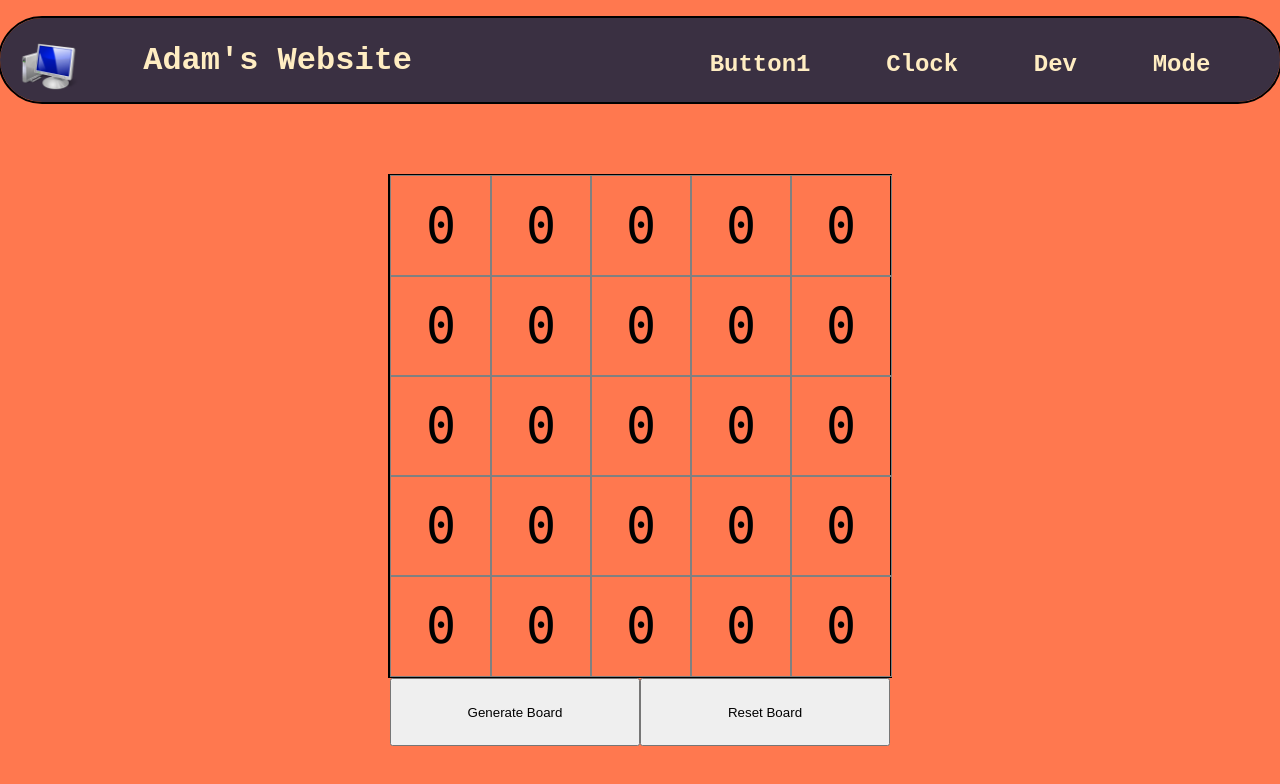
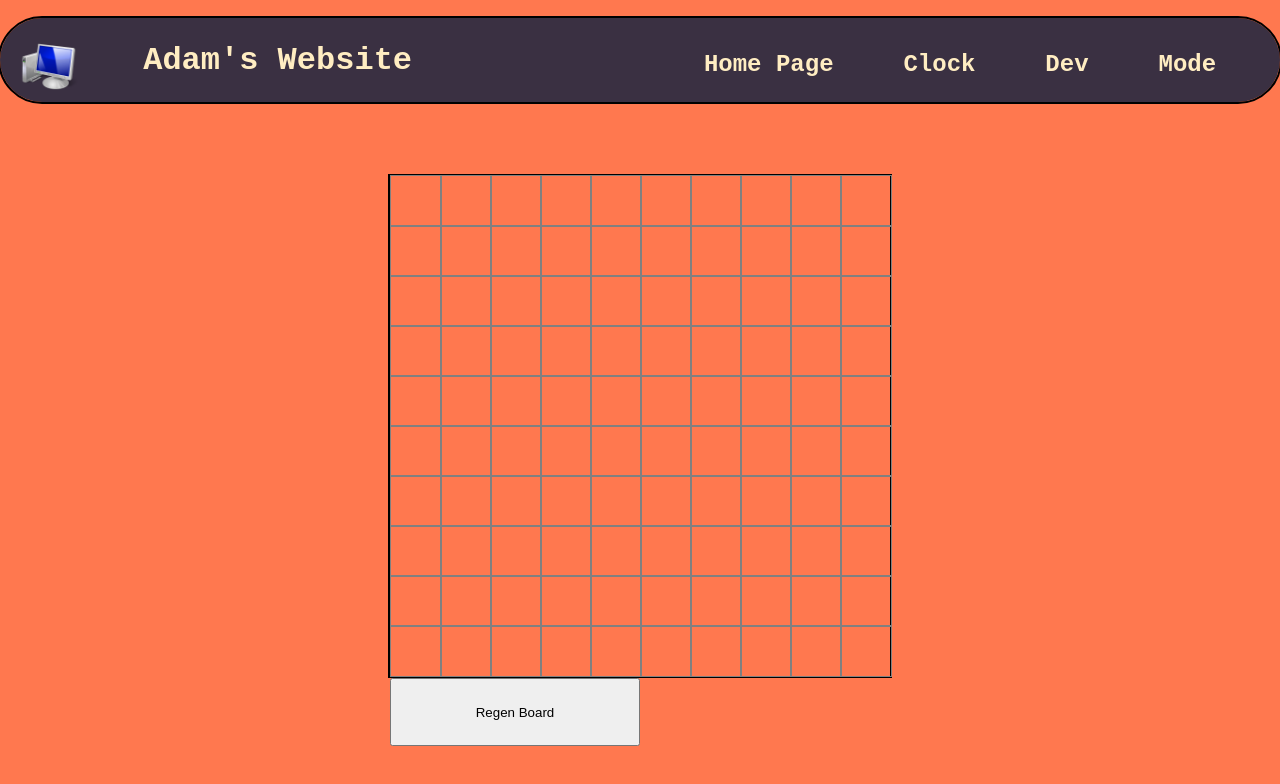
Before and after one commit to AdamCanard/react, a React app: page / in a window 1280 px wide. Shown: the top 784 px of the page. Built offline with nearby package versions, Linux system fonts and the light colour scheme.

Commit message:
Minesweeper logic

```diff
--- a/src/App.js
+++ b/src/App.js
@@ -3,6 +3,7 @@ import { useState, useCallback, useEffect } from "react";
 
 import Clock from "./Clock";
 import Taskbar from "./Taskbar";
+import Homepage from "./Homepage";
 
 import Dev from "./Dev";
 
@@ -28,7 +29,6 @@ export default App;
 
 function Screen() {
   const [gamer, setGamer] = useState(false);
-  const [color, setColor] = useState("#FFEDC2");
   const [current, setCurrent] = useState("dev");
 
   const screenStyle = {
@@ -41,6 +41,7 @@ function Screen() {
     textAlign: "center",
     alignItems: "center",
   };
+
   const midCol = {
     display: "grid",
     width: "100%",
@@ -64,12 +65,8 @@ function Screen() {
   function switchMode() {
     setGamer(!gamer);
   }
-  function changeColor() {
-    if (color === "#FFEDC2") {
-      setColor("#A6D274");
-    } else {
-      setColor("#FFEDC2");
-    }
+  function compHomepage() {
+    setCurrent("homepage");
   }
 
   function compClock() {
@@ -83,16 +80,17 @@ function Screen() {
     <div style={screenStyle}>
       <div className="midCol" style={gamer ? gamerMode : midCol}>
         <Taskbar
-          changeColor={changeColor}
+          homePage={compHomepage}
           clockOn={compClock}
           switchMode={switchMode}
           dev={compDev}
           pass={gamer}
-          color={color}
+          color={"#FFEDC2"}
         />
         <div style={flexStyleCenter}>
           {current == "clock" ? <Clock /> : <></>}
           {current == "dev" ? <Dev /> : <></>}
+          {current == "homepage" ? <Homepage /> : <></>}
         </div>
       </div>
     </div>
--- a/src/Board.js
+++ b/src/Board.js
@@ -1,136 +1,168 @@
 import { useState, useEffect, useCallback } from "react";
 import Cell from "./Cell.js";
 
-export default function Board({ row, col, bombs }) {
-  const [grid, setGrid] = useState(
-    Array(row)
+export default function Board({ maxRow, maxCol, bombs }) {
+  const boardGen = () => {
+    const newGrid = Array(maxRow)
       .fill()
-      .map(() => new Array(col).fill(0))
-  );
-  const [renderedGrid, setRenderedGrid] = useState(
-    grid.map((row, i) =>
-      row.map((col, j) => (
-        <Cell
-          key={j}
-          val={col}
-          row={i}
-          col={j}
-          checkVal={checkVal}
-          openBox={openBox}
-        />
-      ))
-    )
-  );
+      .map(() => new Array(maxCol).fill(undefined));
+    for (let i = 0; i < maxRow; i++) {
+      for (let j = 0; j < maxCol; j++) {
+        const tempObj = {
+          objRow: i,
+          objCol: j,
+          objVal: 0,
+          objState: "closed",
+        };
+
+        newGrid[i][j] = tempObj;
+      }
+    }
+    for (let i = 0; i < bombs; i++) {
+      let tempR = Math.floor(Math.random() * maxRow);
+      let tempC = Math.floor(Math.random() * maxCol);
+      if (newGrid[tempR][tempC].objVal === 0) {
+        newGrid[tempR][tempC].objVal = "B";
+      } else {
+        i--;
+      }
+    }
+    for (let i = 0; i < maxRow; i++) {
+      for (let j = 0; j < maxCol; j++) {
+        if (newGrid[i][j].objVal === "B") {
+        } else {
+          newGrid[i][j].objVal = countBombs(newGrid, i, j);
+        }
+      }
+    }
+    return newGrid;
+  };
+
+  const [grid, setGrid] = useState(boardGen);
 
   const gridStyle = {
     display: "grid",
     height: "500px",
     width: "500px",
     alignItems: "center",
-    gridTemplateColumns: "repeat(5, 100px)",
-    gridTemplateRows: "repeat(5, 100px)",
+    gridTemplateColumns: "repeat(" + maxCol + ", " + 500 / maxCol + "px)",
+    gridTemplateRows: "repeat(" + maxRow + ", " + 500 / maxRow + "px)",
     border: "2px solid black",
-  };
-
-  const boardGen = () => {
-    const newGrid = grid;
-    for (let i = 0; i < bombs; i++) {
-      let tempR = Math.floor(Math.random() * row);
-      let tempC = Math.floor(Math.random() * col);
-      if (newGrid[tempR][tempC] == 0) {
-        newGrid[tempR][tempC] = "B";
-      } else {
-        i--;
-      }
-    }
-    for (let i = 0; i < row; i++) {
-      for (let j = 0; j < col; j++) {
-        if (newGrid[i][j] == "B") {
-        } else {
-          newGrid[i][j] = countBombs(newGrid, i, j);
-        }
-      }
-    }
-    setGrid(newGrid);
-  };
-
-  const renderGrid = () => {
-    const newGrid = grid.map((row, i) =>
-      row.map((col, j) => (
-        <Cell
-          key={j}
-          val={col}
-          row={i}
-          col={j}
-          checkVal={checkVal}
-          openBox={openBox}
-        />
-      ))
-    );
-    console.log(grid);
-    setRenderedGrid(newGrid);
   };
 
   function countBombs(board, row, col) {
     let count = 0;
     if (row != 0) {
-      if (board[row - 1][col - 1] == "B") {
+      if (col != 0) {
+        if (board[row - 1][col - 1].objVal === "B") {
           count++;
         }
-      if (board[row - 1][col] == "B") {
+      }
+      if (board[row - 1][col].objVal === "B") {
         count++;
       }
-      if (board[row - 1][col + 1] == "B") {
+      if (col != maxCol - 1) {
+        if (board[row - 1][col + 1].objVal === "B") {
+          count++;
+        }
+      }
+    }
+
+    if (col != 0) {
+      if (board[row][col - 1].objVal === "B") {
+        count++;
+      }
+    }
+    if (col != maxCol - 1) {
+      if (board[row][col + 1].objVal === "B") {
         count++;
       }
     }
 
-    if (board[row][col - 1] == "B") {
+    if (row != maxRow - 1) {
+      if (col != 0) {
+        if (board[row + 1][col - 1].objVal === "B") {
           count++;
         }
-    if (board[row][col + 1] == "B") {
+      }
+      if (board[row + 1][col].objVal === "B") {
         count++;
       }
-
-    if (row != 4) {
-      if (board[row + 1][col - 1] == "B") {
+      if (col != maxCol - 1) {
+        if (board[row + 1][col + 1].objVal === "B") {
           count++;
         }
-      if (board[row + 1][col] == "B") {
-        count++;
-      }
-      if (board[row + 1][col + 1] == "B") {
-        count++;
       }
     }
 
     return count;
   }
 
-  function checkVal(i, j) {
-    return grid[i][j];
+  function openAllZero(row, col) {
+    const temp = Array(maxRow)
+      .fill()
+      .map(() => new Array(maxCol).fill(undefined));
+    Object.assign(temp, grid);
+    temp[row][col].objVal = 9;
+    temp[row][col].objState = "show";
+
+    if (col != maxCol - 1) {
+      if (temp[row][col + 1].objVal === 0) {
+        openAllZero(row, col + 1);
+      } else {
+        temp[row][col + 1].objState = "show";
+      }
     }
 
-  function openBox(i, j) {
-    console.log(grid[i][j]);
+    if (col != 0) {
+      if (temp[row][col - 1].objVal === 0) {
+        openAllZero(row, col - 1);
+      } else {
+        temp[row][col - 1].objState = "show";
+      }
     }
 
-  function Update() {
-    boardGen();
-    renderGrid();
+    if (row != maxRow - 1) {
+      if (temp[row + 1][col].objVal === 0) {
+        openAllZero(row + 1, col);
+      } else {
+        temp[row + 1][col].objState = "show";
+      }
+    }
+
+    if (row != 0) {
+      if (temp[row - 1][col].objVal === 0) {
+        openAllZero(row - 1, col);
+      } else {
+        temp[row - 1][col].objState = "show";
+      }
+    }
+    setGrid(temp);
   }
 
   const boardReset = () => {
-    const newGrid = Array(row)
-      .fill()
-      .map(() => new Array(col).fill(0));
+    const newGrid = boardGen();
     setGrid(newGrid);
-    renderGrid();
   };
 
   return (
     <>
-      <div style={gridStyle}>{renderedGrid}</div>
+      <div style={gridStyle}>
+        {Object.values(grid).map((row, index) => {
+          return Object.values(row).map((cell, col) => {
+            return (
+              <Cell
+                obj={cell}
+                height={500 / maxRow}
+                width={500 / maxCol}
+                openAllZero={openAllZero}
+                key={"row:" + index + " col:" + col}
+              />
+            );
+          });
+        })}
+      </div>
+
       <div
         style={{
           display: "flex",
@@ -139,11 +171,8 @@ export default function Board({ row, col, bombs }) {
           width: "500px",
         }}
       >
-        <button style={{ width: "50%", height: "100%" }} onClick={Update}>
-          Generate Board
-        </button>
         <button style={{ width: "50%", height: "100%" }} onClick={boardReset}>
-          Reset Board
+          Regen Board
         </button>
       </div>
     </>
--- a/src/Cell.js
+++ b/src/Cell.js
@@ -1,35 +1,46 @@
 import { useState, useEffect, useCallback } from "react";
 
-export default function Cell({ val, row, col, checkVal, openBox }) {
-  const [clicked, setClicked] = useState(false);
+export default function Cell({ obj, height, width, openAllZero }) {
+  const [objState, setObjState] = useState(obj);
 
   const boxStyle = {
     display: "flex",
     placeContent: "center",
     textAlign: "center",
-    height: "100px",
-    width: "100px",
+    height: height + "px",
+    width: width + "px",
     flexWrap: "wrap",
     border: "grey 1px solid",
     fontFamily: "Lucida Console",
     fontSize: "50px",
   };
 
-  function clickBox(row, col) {
-    if (!clicked) {
-      setClicked(true);
-      let val = checkVal(row, col);
-      if (val == "B") {
-        alert("bomb");
-      } else {
-        openBox(row, col);
+  const showStyle = {
+    display: "flex",
+    placeContent: "center",
+    textAlign: "center",
+    height: height + "px",
+    width: width + "px",
+    flexWrap: "wrap",
+    border: "grey 1px solid",
+    fontFamily: "Lucida Console",
+    fontSize: "50px",
+    backgroundColor: "black",
+  };
+
+  function clickBox() {
+    let tempObj = {};
+    Object.assign(tempObj, objState);
+
+    if (objState.objState === "closed") {
+      if (objState.objVal === 0) {
+        openAllZero(objState.objRow, objState.objCol);
       }
     }
   }
-
   return (
-    <div onClick={() => clickBox(row, col)} style={boxStyle}>
-      {val}
+    <div onClick={clickBox} style={boxStyle}>
+      {objState.objState === "show" ? obj.objVal : ""}
     </div>
   );
 }
--- a/src/Clock.js
+++ b/src/Clock.js
@@ -35,7 +35,7 @@ export default function Clock({ height, width }) {
     textAlign: "left",
     lineHeight: "1",
     transformOrigin: "left",
-    maxWidth: "140px",
+    maxWidth: "135px",
     overflow: "hidden",
     whiteSpace: "nowrap",
     transition: minuteAng === 0 ? "none" : "1s",
@@ -90,7 +90,7 @@ export default function Clock({ height, width }) {
           position: "relative",
           placeContent: "center",
           textAlign: "center",
-          paddingTop: "200px",
+          paddingTop: "180px",
         }}
       >
         <div style={hourStyle}>{hourStr}</div>
--- a/src/Dev.js
+++ b/src/Dev.js
@@ -12,5 +12,5 @@ export default function Dev() {
 }
 
 function Minesweeper() {
-  return <Board row={5} col={5} bombs={5} />;
+  return <Board maxRow={10} maxCol={10} bombs={10} />;
 }
--- /dev/null
+++ b/src/Homepage.js
@@ -0,0 +1,49 @@
+import Clock from "./Clock";
+
+export default function Homepage() {
+  return <Post name={"Clock"} comp={<Clock />} />;
+}
+
+function Post({ name, comp }) {
+  return (
+    <div
+      style={{
+        display: "flex",
+        flexDirection: "row",
+        width: "70rem",
+        height: "15rem",
+        border: "2px solid black",
+        alignItems: "center",
+        justifyContent: "space-around",
+      }}
+    >
+      <div>{comp}</div>
+      <div
+        style={{
+          display: "flex",
+          flexDirection: "column",
+          width: "100%",
+          height: "100%",
+          border: "2px solid black",
+          textAlign: "left",
+          gap: "10px",
+        }}
+      >
+        <h2
+          style={{
+            border: "2px solid black",
+            margin: "10px 10px 0px 10px",
+            fontSize: "30px",
+          }}
+        >
+          {name}
+        </h2>
+        <p style={{ border: "2px solid black", margin: "10px 10px 10px 10px" }}>
+          I made this clock to practice using hooks, specifically useState and
+          useInterval. I was inspired to make this clock from a mock-up I saw on
+          instagram and i wanted to try and recreate it.
+        </p>
+      </div>
+    </div>
+  );
+}
--- a/src/Taskbar.js
+++ b/src/Taskbar.js
@@ -2,7 +2,7 @@ import { useState } from "react";
 import logo from "./Computer-icon.png";
 
 export default function Taskbar({
-  changeColor,
+  homePage,
   clockOn,
   switchMode,
   dev,
@@ -37,7 +37,7 @@ export default function Taskbar({
     <div className="temp " style={pass ? SidebarStyle : TaskbarStyle}>
       <Title title="Adam's Website" src={logo} pass={pass} />
       <ButtonGroup
-        button1={changeColor}
+        button1={homePage}
         button2={clockOn}
         button3={dev}
         button4={switchMode}
@@ -99,7 +99,7 @@ function ButtonGroup({ button1, button2, button3, button4, color, pass }) {
   return (
     <div style={divStyle}>
       <button onClick={button1} style={buttonStyle}>
-        Button1
+        Home Page
       </button>
       <button onClick={button2} style={buttonStyle}>
         Clock
```
Also changed, not shown: src/WIP/Grid.js (renamed from src/Grid.js). Lines whose indentation alone changed are shown as unchanged.
